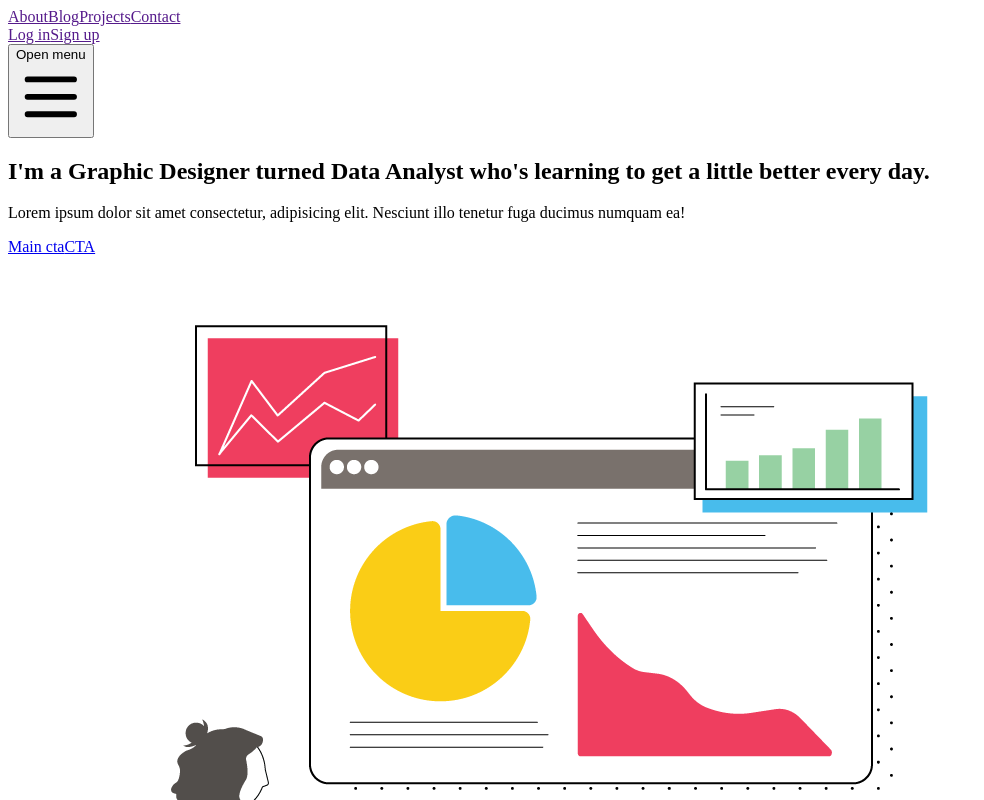
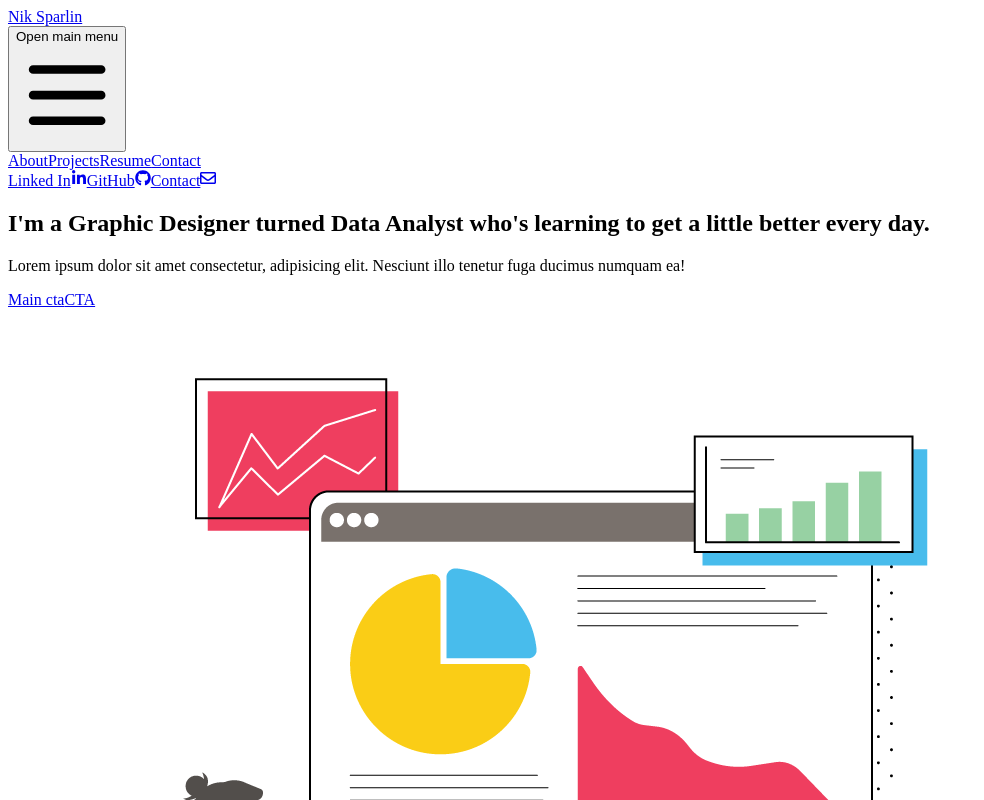
Before and after one commit to chmelan/sparlin-portfolio, a React (Vite) app: page / in a window 1280 px wide. Shown: the top 800 px of the page, without its empty margins (0-984 px from the left). Built offline with nearby package versions, Linux system fonts and the light colour scheme.

Commit message:
updated header

```diff
--- a/package.json
+++ b/package.json
@@ -7,6 +7,9 @@
     "serve": "vite preview"
   },
   "dependencies": {
+    "@headlessui/react": "^1.5.0",
+    "@heroicons/react": "^1.0.6",
+    "@tailwindcss/forms": "^0.5.0",
     "react": "^17.0.0",
     "react-dom": "^17.0.0",
     "react-icons": "^4.3.1"
--- a/src/components/About.jsx
+++ b/src/components/About.jsx
@@ -74,7 +74,10 @@ const visualizationSkills = [
 function About() {
   return (
     // eslint-disable-next-line tailwindcss/no-contradicting-classname
-    <section className="flex justify-center items-center h-screen text-white  bg-rose-600 bg-[url('src/public/Website_Pattern_High_Quality-01.png')]	">
+    <section
+      className="flex justify-center items-center min-h-screen text-white  bg-rose-600 bg-[url('src/public/Website_Pattern_High_Quality-01.png')]	"
+      id="about"
+    >
       <div className="py-32 px-4 w-full max-w-screen-xl sm:px-6 lg:px-8">
         <div className="grid grid-cols-1 gap-y-8 lg:grid-cols-2 lg:gap-x-16 lg:items-center">
           <div className="mx-auto max-w-lg text-center lg:mx-0 lg:text-left">
--- a/src/components/App.jsx
+++ b/src/components/App.jsx
@@ -7,7 +7,7 @@ import TopNav from "./TopNav";
 
 function App() {
   return (
-    <div className="bg-rose-50">
+    <div className="bg-rose-50 scroll-smooth">
       <TopNav />
       <Hero />
       <Bumper url="bg-[url('src/public/bumper_bars_bg.svg')]" />
@@ -15,7 +15,6 @@ function App() {
       <Bumper url="bg-[url('src/public/bumper_bars_bg_reversed.svg')]" />
       <Projects />
       <Footer />
-      HELLo
     </div>
   );
 }
--- a/src/components/Footer.jsx
+++ b/src/components/Footer.jsx
@@ -1,18 +1,101 @@
 function Footer() {
   return (
-    <footer className="text-white bg-rose-600">
-      <div className="px-4 pt-32 pb-12 mx-auto max-w-screen-xl sm:px-6 lg:px-8">
-        <div className="mx-auto max-w-3xl text-center">
-          <p className="text-4xl font-extrabold sm:text-6xl">
-            Customise Your Product
-          </p>
+    <footer className="text-white bg-rose-600" id="contact">
+      <div className="px-4 pt-16 pb-12 mx-auto max-w-screen-xl sm:px-6 lg:px-8">
+        <div class="max-w-screen-xl px-4 py-16 mx-auto sm:px-6 lg:px-8">
+          <div class="max-w-lg mx-auto text-center">
+            <h1 class="text-4xl font-extrabold sm:text-6xl">Get in touch!</h1>
 
-          <a
-            className="inline-block py-3 px-12 mt-8 text-sm font-medium hover:text-red-500 hover:bg-white rounded-full border border-white/25"
-            href=""
-          >
-            Get Started
-          </a>
+            <p class="mt-4 text-neutral-200">
+              Lorem ipsum dolor sit amet consectetur adipisicing elit. Et libero
+              nulla eaque error neque ipsa culpa autem, at itaque nostrum!
+            </p>
+          </div>
+
+          <form action="" class="max-w-md mx-auto mt-8 mb-0 space-y-4">
+            <div>
+              <label for="email" class="sr-only">
+                Email
+              </label>
+
+              <div class="relative">
+                <input
+                  type="email"
+                  class="w-full p-4 pr-12 text-sm border-gray-200 rounded-lg shadow-sm"
+                  placeholder="Enter email"
+                />
+
+                <span class="absolute inset-y-0 inline-flex items-center right-4">
+                  <svg
+                    xmlns="http://www.w3.org/2000/svg"
+                    class="w-5 h-5 text-gray-400"
+                    fill="none"
+                    viewBox="0 0 24 24"
+                    stroke="currentColor"
+                  >
+                    <path
+                      stroke-linecap="round"
+                      stroke-linejoin="round"
+                      stroke-width="2"
+                      d="M16 12a4 4 0 10-8 0 4 4 0 008 0zm0 0v1.5a2.5 2.5 0 005 0V12a9 9 0 10-9 9m4.5-1.206a8.959 8.959 0 01-4.5 1.207"
+                    />
+                  </svg>
+                </span>
+              </div>
+            </div>
+
+            <div>
+              <label for="password" class="sr-only">
+                Password
+              </label>
+              <div class="relative">
+                <input
+                  type="password"
+                  class="w-full p-4 pr-12 text-sm border-gray-200 rounded-lg shadow-sm"
+                  placeholder="Enter password"
+                />
+
+                <span class="absolute inset-y-0 inline-flex items-center right-4">
+                  <svg
+                    xmlns="http://www.w3.org/2000/svg"
+                    class="w-5 h-5 text-gray-400"
+                    fill="none"
+                    viewBox="0 0 24 24"
+                    stroke="currentColor"
+                  >
+                    <path
+                      stroke-linecap="round"
+                      stroke-linejoin="round"
+                      stroke-width="2"
+                      d="M15 12a3 3 0 11-6 0 3 3 0 016 0z"
+                    />
+                    <path
+                      stroke-linecap="round"
+                      stroke-linejoin="round"
+                      stroke-width="2"
+                      d="M2.458 12C3.732 7.943 7.523 5 12 5c4.478 0 8.268 2.943 9.542 7-1.274 4.057-5.064 7-9.542 7-4.477 0-8.268-2.943-9.542-7z"
+                    />
+                  </svg>
+                </span>
+              </div>
+            </div>
+
+            <div class="flex items-center justify-between">
+              <p class="text-sm text-gray-500">
+                No account?
+                <a class="underline" href="">
+                  Sign up
+                </a>
+              </p>
+
+              <button
+                type="submit"
+                class="inline-block px-5 py-3 ml-3 text-sm font-medium text-white bg-blue-500 rounded-lg"
+              >
+                Sign in
+              </button>
+            </div>
+          </form>
         </div>
 
         <div className="pt-12 mt-32 border-t border-white/25 sm:flex sm:justify-between sm:items-center">
--- a/src/components/Hero.jsx
+++ b/src/components/Hero.jsx
@@ -1,10 +1,11 @@
 import Button from "./Button";
 import SecondaryButton from "./SecondaryButton";
+
 function Hero() {
   return (
     // eslint-disable-next-line tailwindcss/no-contradicting-classname
     <section className="relative ">
-      <div className="relative px-4 pt-16 pb-64  mx-auto max-w-screen-xl lg:flex lg:items-center lg:h-screen">
+      <div className="relative px-4 pt-32 pb-64  mx-auto max-w-screen-xl lg:flex lg:items-center lg:min-h-screen">
         <div className="max-w-xl text-center sm:text-left">
           <h1 className="text-3xl font-semibold sm:text-5xl ">
             I&apos;m a Graphic Designer turned
--- a/src/components/Projects.jsx
+++ b/src/components/Projects.jsx
@@ -4,7 +4,10 @@ import projects from "../public/projects.js";
 function Projects() {
   return (
     // eslint-disable-next-line tailwindcss/no-contradicting-classname
-    <section className="pb-72 bg-[url('src/public/pre-footer-peaks.svg')] bg-bottom bg-cover ">
+    <section
+      className="pb-72 bg-[url('src/public/pre-footer-peaks.svg')] bg-bottom bg-cover "
+      id="projects"
+    >
       <div className="py-16 px-4  mx-auto max-w-screen-xl  sm:px-6 lg:px-8">
         <h2 className="text-3xl font-bold sm:text-4xl">Check out my work</h2>
         <div className="grid grid-cols-1 gap-8 lg:grid-cols-2 lg:gap-16 lg:items-start">
--- a/src/components/TopNav.jsx
+++ b/src/components/TopNav.jsx
@@ -1,70 +1,131 @@
-function TopNav() {
+import { Fragment } from "react";
+import { Popover, Transition } from "@headlessui/react";
+import { MenuIcon, XIcon } from "@heroicons/react/outline";
+import { FaLinkedinIn, FaGithub, FaRegEnvelope } from "react-icons/fa";
+
+import resume from "../public/Nik Sparlin Resume.pdf";
+
+const navigation = [
+  { name: "About", href: "#about" },
+  { name: "Projects", href: "#projects" },
+  { name: "Resume", href: resume, openInNewTab: true },
+  { name: "Contact", href: "#contact" },
+];
+
+export default function TopNav() {
   return (
-    <header className="shadow-sm">
-      <div className="p-4 mx-auto max-w-screen-xl">
-        <div className="flex justify-between items-center space-x-4 lg:space-x-10">
-          <div className="flex lg:flex-1 lg:w-0">
-            <span className="w-20 h-10 bg-gray-200 rounded-lg"></span>
+    <div className="absolute bg-transparent	z-50 w-full" id="top">
+      <div className="relative pt-6 pb-16 sm:pb-24 ">
+        <Popover>
+          <nav
+            className="relative max-w-7xl mx-auto w-full flex items-center justify-between px-6 sm:px-6 "
+            aria-label="Global"
+          >
+            <div className="flex items-end flex-1">
+              <div className="flex items-center justify-between w-full md:w-auto">
+                <a href="/" className=" text-gray-800  text-2xl  font-bold">
+                  Nik Sparlin
+                </a>
+                <div className="-mr-2 flex items-center md:hidden">
+                  <Popover.Button className=" rounded-md p-2 inline-flex items-center justify-center text-gray-800 hover:bg-rose-100 focus:outline-none focus:ring-2 focus-ring-inset focus:ring-rose-600 ">
+                    <span className="sr-only">Open main menu</span>
+                    <MenuIcon className="h-8 w-8" aria-hidden="true" />
+                  </Popover.Button>
+                </div>
+              </div>
+              <div className="hidden md:block md:ml-10 md:pr-4 md:space-x-8">
+                {navigation.map((link) => (
+                  <a
+                    key={link.name}
+                    href={link.href}
+                    className=" font-mono text-md text-gray-800 hover:text-gray-700"
+                    target={link.openInNewTab ? "_blank" : undefined}
+                    rel={link.openInNewTab ? "noreferrer" : undefined}
+                  >
+                    {link.name}
+                  </a>
+                ))}
+              </div>
             </div>
 
-          <nav className="hidden space-x-8 text-sm font-medium md:flex">
-            <a className="text-gray-500" href="">
-              About
+            <div className="hidden md:flex justify-center space-x-6 md:order-2">
+              <a
+                href="https://www.linkedin.com/in/nik-sparlin/"
+                className="text-gray-700 hover:text-rose-600"
+                target="_blank"
+                rel="noopener noreferrer"
+              >
+                <span className="sr-only">Linked In</span>
+                <FaLinkedinIn className="h-6 w-6" aria-hidden="true" />
               </a>
-            <a className="text-gray-500" href="">
-              Blog
+              <a
+                href="https://github.com/chmelan/"
+                className="text-gray-700 hover:text-rose-600 "
+                target="_blank"
+                rel="noopener noreferrer"
+              >
+                <span className="sr-only">GitHub</span>
+                <FaGithub className="h-6 w-6" aria-hidden="true" />
               </a>
-            <a className="text-gray-500" href="">
-              Projects
+              <a
+                href="contact"
+                className="text-gray-700 hover:text-rose-600"
+                target="_blank"
+                rel="noopener noreferrer"
+              >
+                <span className="sr-only">Contact</span>
+                <FaRegEnvelope className="h-6 w-6" aria-hidden="true" />
               </a>
-            <a className="text-gray-500" href="">
-              Contact
-            </a>
+            </div>
           </nav>
 
-          <div className="hidden flex-1 justify-end items-center space-x-4 sm:flex">
-            <a
-              className="py-2 px-5 text-sm font-medium text-gray-500 bg-gray-100 rounded-lg"
-              href=""
+          {/* MOBILE HEADER ---------------------------------------------------------------------------------------------------------------------------------*/}
+
+          <Transition
+            as={Fragment}
+            enter="duration-150 ease-out"
+            enterFrom="opacity-0 scale-95"
+            enterTo="opacity-100 scale-100"
+            leave="duration-100 ease-in"
+            leaveFrom="opacity-100 scale-100"
+            leaveTo="opacity-0 scale-95"
           >
-              Log in
-            </a>
-
-            <a
-              className="py-2 px-5 text-sm font-medium text-white bg-blue-600 rounded-lg"
-              href=""
+            <Popover.Panel
+              focus
+              className="absolute z-10 top-0 inset-x-0 p-1 transition transform origin-top-right md:hidden z-75"
             >
-              Sign up
+              <div className="pt-1 rounded-lg border border-rose-700  bg-rose-900 overflow-hidden">
+                <div className="px-5 pt-4 flex items-center justify-between">
+                  <div>
+                    <a href="/" className="  text-white text-2xl  font-bold">
+                      Nik Sparlin
                     </a>
                   </div>
-
-          <div className="lg:hidden">
-            <button
-              className="p-2 text-gray-600 bg-gray-100 rounded-lg"
-              type="button"
-            >
-              <span className="sr-only">Open menu</span>
-              <svg
-                aria-hidden="true"
-                className="w-5 h-5"
-                fill="none"
-                stroke="currentColor"
-                viewBox="0 0 24 24"
-                xmlns="http://www.w3.org/2000/svg"
-              >
-                <path
-                  d="M4 6h16M4 12h16M4 18h16"
-                  strokeLinecap="round"
-                  strokeLinejoin="round"
-                  strokeWidth="2"
-                />
-              </svg>
-            </button>
+                  <div className="-mr-2">
+                    <Popover.Button className="   rounded  p-2 inline-flex items-center justify-center text-white hover:bg-rose-400 focus:outline-none focus:ring-2 focus:ring-inset focus:ring-rose-600">
+                      <span className="sr-only">Close menu</span>
+                      <XIcon className="h-8 w-8" aria-hidden="true" />
+                    </Popover.Button>
                   </div>
                 </div>
+                <div className="px-2 pt-2 pb-3 space-y-1">
+                  {navigation.map((link) => (
+                    <a
+                      key={link.name}
+                      href={link.href}
+                      className="block px-3 py-2 rounded-md text-base font-medium text-white hover:text-gray-900 hover:bg-gray-50"
+                      target={link.openInNewTab ? "_blank" : undefined}
+                      rel={link.openInNewTab ? "noreferrer" : undefined}
+                    >
+                      {link.name}
+                    </a>
+                  ))}
                 </div>
-    </header>
+              </div>
+            </Popover.Panel>
+          </Transition>
+        </Popover>
+      </div>
+    </div>
   );
 }
-
-export default TopNav;
```
Also changed, not shown: 2 other files (tests, documents, lock files or other folders). Lines whose indentation alone changed are shown as unchanged.
